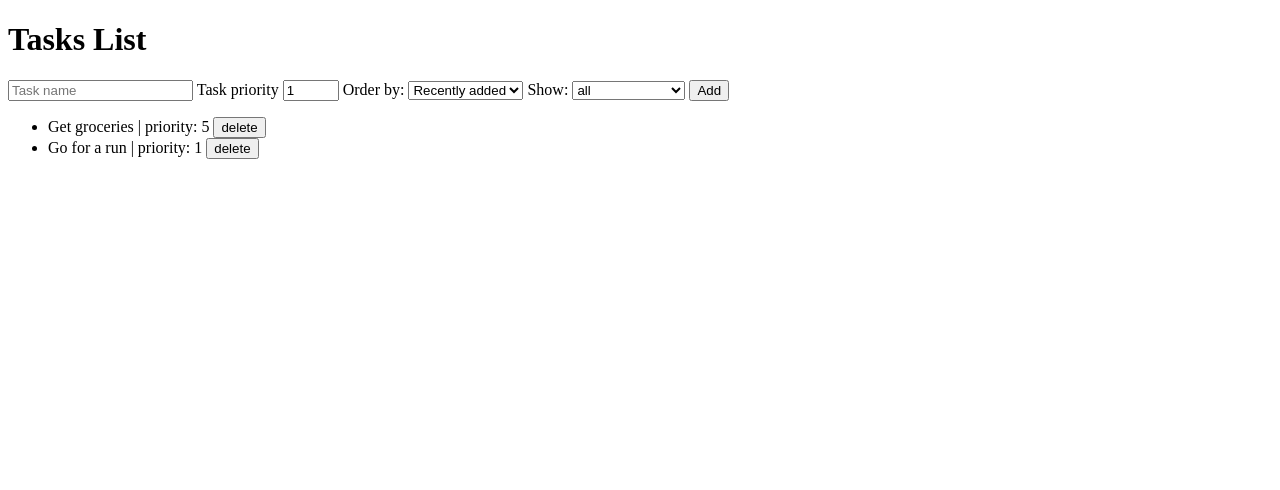
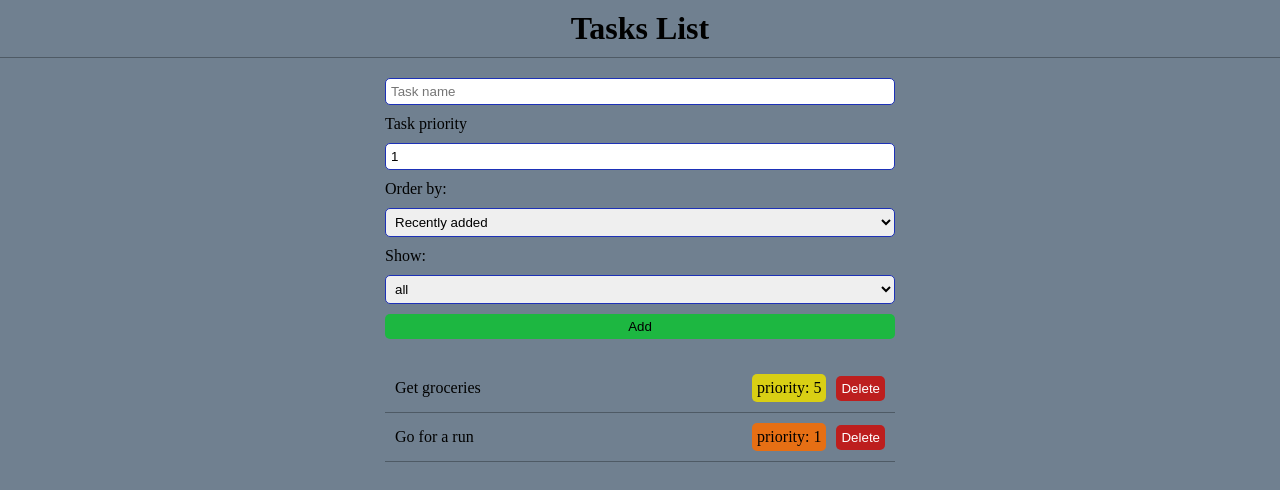
Before and after one commit to flare-s/vue2-tasks, a plain HTML site: page index.html in a window 1280 px wide. Drawn offline with nearby package versions, Linux system fonts and the light colour scheme.

Commit message:
Basic styles

```diff
--- a/index.html
+++ b/index.html
@@ -9,13 +9,19 @@
   </head>
   <body>
     <div id="app">
-      <header><h1>Tasks List</h1></header>
+      <header>
+        <div class="container">
+          <h1>Tasks List</h1>
+        </div>
+      </header>
       <main>
+        <div class="container">
           <form @submit="addTask($event)">
             <input
               aria-label="Enter task name"
               placeholder="Task name"
               v-model="newTask"
+              required
             />
             <label for="task-priority">Task priority</label>
             <input
@@ -40,12 +46,21 @@
 
             <button type="submit">Add</button>
           </form>
-        <ul>
+          <ul v-if="orderedTasks.length > 0">
             <li v-for="task in orderedTasks">
-            {{task.label}} | priority: {{task.priority}}
-            <button @click="deleteTask(task.id)">delete</button>
+              <span class="task__label">{{task.label}}</span>
+              <span
+                class="task__priority"
+                :class="{task__priority__urgent: task.priority < 4 , task__priority__important: task.priority < 7 && task.priority > 3,  task__priority__regular: (task.priority <= 10 && task.priority > 6)}"
+                >priority: {{task.priority}}</span
+              >
+              <button @click="deleteTask(task.id)">Delete</button>
             </li>
           </ul>
+          <p v-if="orderedTasks.length === 0">
+            There's no current tasks available.
+          </p>
+        </div>
       </main>
     </div>
     <script src="https://unpkg.com/vue@2"></script>
--- a/styles/styles.css
+++ b/styles/styles.css
@@ -0,0 +1,94 @@
+* {
+  padding: 0;
+  margin: 0;
+  box-sizing: border-box;
+}
+
+body {
+  background-color: slategray;
+}
+
+header {
+  padding: 10px 0;
+  text-align: center;
+  border-bottom: 1px solid rgba(0, 0, 0, 0.3);
+}
+
+main {
+  padding: 10px 0;
+}
+
+.container {
+  width: 100%;
+  padding: 0 15px;
+  margin: 0 auto;
+}
+
+form {
+  display: flex;
+  flex-direction: column;
+  margin: 10px 0;
+}
+
+input,
+select {
+  padding: 5px;
+  border-radius: 5px;
+  border: 1px solid rgb(29, 49, 183);
+}
+
+form > * + * {
+  margin-top: 10px;
+}
+
+form button {
+  background-color: rgb(29, 183, 65);
+  padding: 5px;
+  border-radius: 5px;
+  border: none;
+}
+
+ul {
+  list-style: none;
+  margin-top: 25px;
+}
+
+li {
+  padding: 10px;
+  border-bottom: 1px solid rgba(0, 0, 0, 0.3);
+  display: flex;
+  gap: 10px;
+  align-items: center;
+}
+
+li button {
+  padding: 5px;
+  border-radius: 5px;
+  background-color: rgb(189, 30, 30);
+  color: white;
+  border: none;
+}
+
+.task__label {
+  margin-right: auto;
+}
+
+.task__priority {
+  padding: 5px;
+  border-radius: 5px;
+}
+.task__priority__urgent {
+  background-color: rgb(230, 111, 20);
+}
+.task__priority__important {
+  background-color: rgb(217, 207, 20);
+}
+.task__priority__regular {
+  background-color: rgb(30, 228, 106);
+}
+
+@media (min-width: 576px) {
+  .container {
+    max-width: 540px;
+  }
+}
```
Lines whose indentation alone changed are shown as unchanged.
